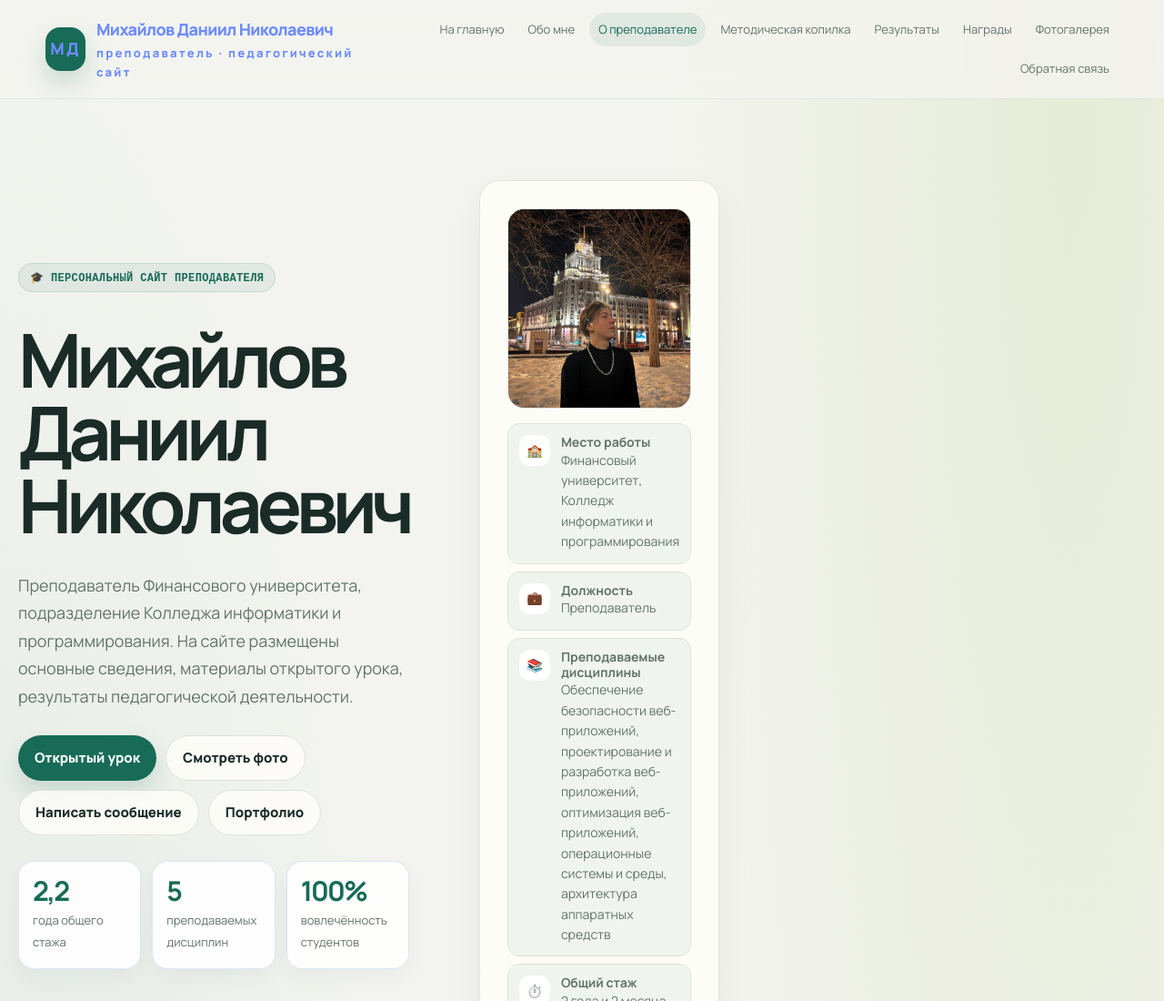
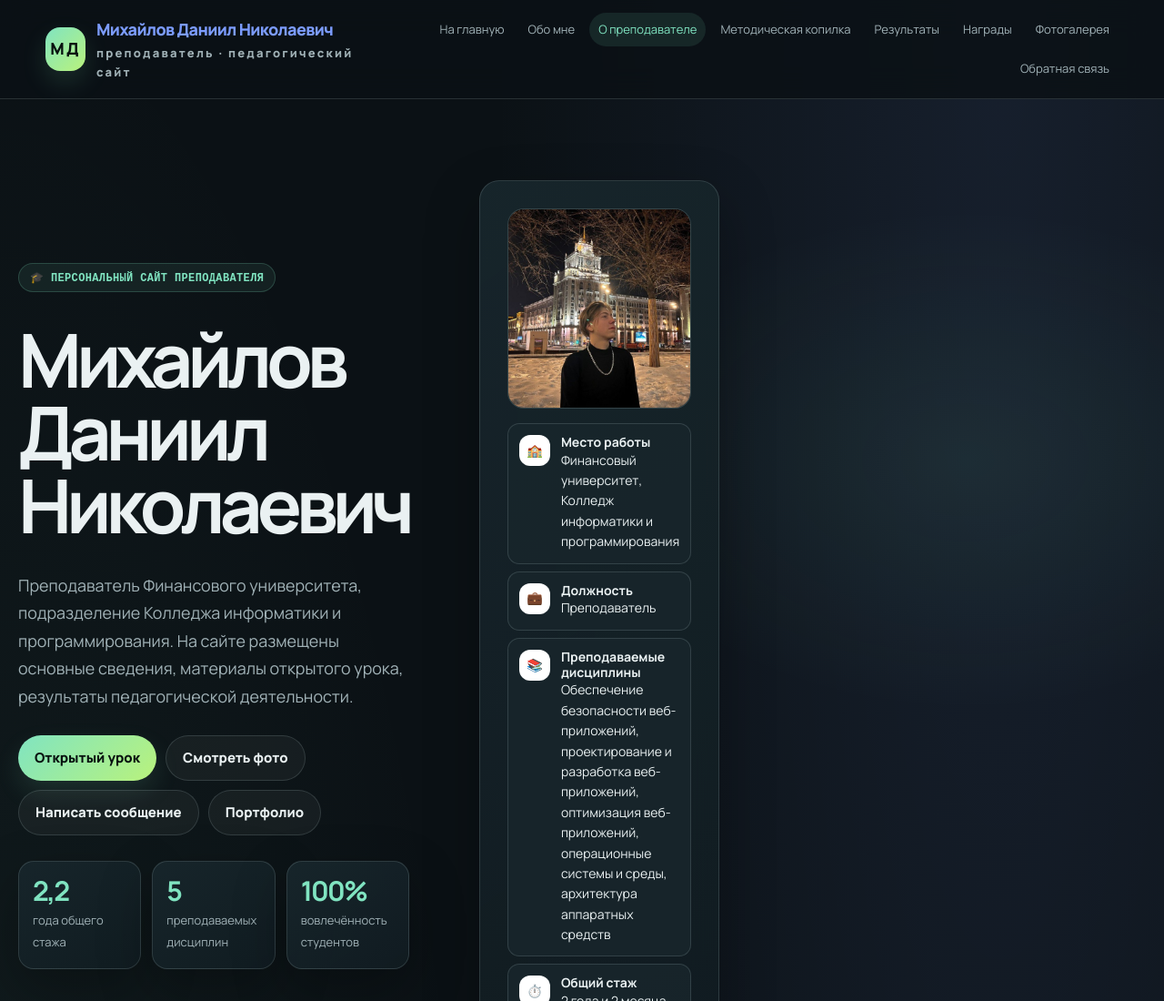
Before and after one commit to Jirafs/Portfolio-Jiraf, a plain HTML site: page pedagog.html in a window 1280 px wide. Shown: the top 1100 px of the page at 91% size. Drawn offline with nearby package versions, Linux system fonts and the light colour scheme.

Commit message:
Unify portfolio and teaching pages with dark theme
Co-authored-by: Copilot <223556219+Copilot@users.noreply.github.com>

```diff
--- a/pedagog.html
+++ b/pedagog.html
@@ -163,6 +163,7 @@
   </style>
   <link rel="stylesheet" href="upload-center.css" />
   <link rel="stylesheet" href="pedagog-design.css" />
+  <link rel="stylesheet" href="polished-theme.css" />
 </head>
 <body class="teacher-site">
   <header class="site-header">
--- /dev/null
+++ b/polished-theme.css
@@ -0,0 +1,561 @@
+:root {
+  --ink: #eaf1f2;
+  --paper: #0b1115;
+  --acid: #b9f27c;
+  --orange: #80e4c1;
+  --line: rgba(210, 231, 232, 0.16);
+  --blue: #7c9cff;
+  --mono: "DM Mono", monospace;
+  --sans: "Manrope", sans-serif;
+  color-scheme: dark;
+}
+
+html {
+  scroll-padding-top: 88px;
+}
+
+body:not(.teacher-site) {
+  background:
+    radial-gradient(ellipse at 78% 4%, rgba(124, 156, 255, 0.1), transparent 34rem),
+    #0b1115;
+  color: var(--ink);
+}
+
+body:not(.teacher-site) ::selection,
+.teacher-site ::selection {
+  color: #07110f;
+  background: #b9f27c;
+}
+
+body:not(.teacher-site) a:focus-visible,
+body:not(.teacher-site) button:focus-visible,
+.teacher-site a:focus-visible,
+.teacher-site button:focus-visible,
+.teacher-site input:focus-visible,
+.teacher-site textarea:focus-visible {
+  outline: 2px solid #80e4c1;
+  outline-offset: 4px;
+}
+
+body:not(.teacher-site) .topbar {
+  position: sticky;
+  z-index: 20;
+  top: 0;
+  border-color: rgba(210, 231, 232, 0.12);
+  background: rgba(11, 17, 21, 0.82);
+  backdrop-filter: blur(18px);
+}
+
+body:not(.teacher-site) .desktop-nav,
+body:not(.teacher-site) .availability {
+  color: rgba(234, 241, 242, 0.72);
+}
+
+body:not(.teacher-site) .brand {
+  border-color: rgba(210, 231, 232, 0.28);
+}
+
+body:not(.teacher-site) .hero {
+  position: relative;
+  isolation: isolate;
+  min-height: min(800px, calc(100svh - 78px));
+}
+
+body:not(.teacher-site) .hero::before {
+  position: absolute;
+  z-index: -1;
+  top: 14%;
+  left: 1%;
+  width: clamp(220px, 34vw, 480px);
+  aspect-ratio: 1;
+  border: 1px solid rgba(128, 228, 193, 0.14);
+  border-radius: 50%;
+  content: "";
+  pointer-events: none;
+}
+
+body:not(.teacher-site) .hero h1 {
+  max-width: 760px;
+  text-wrap: balance;
+}
+
+body:not(.teacher-site) .hero-lead {
+  color: rgba(234, 241, 242, 0.68);
+}
+
+body:not(.teacher-site) .hero-image-wrap {
+  border: 1px solid rgba(210, 231, 232, 0.16);
+  box-shadow: 0 34px 100px rgba(0, 0, 0, 0.48);
+}
+
+body:not(.teacher-site) .hero-image-wrap::before {
+  background: linear-gradient(145deg, rgba(128, 228, 193, 0.7), rgba(124, 156, 255, 0.7));
+}
+
+body:not(.teacher-site) .hero-image-wrap img {
+  filter: saturate(0.7) contrast(1.05);
+}
+
+body:not(.teacher-site) .image-caption {
+  color: var(--ink);
+  background: rgba(11, 17, 21, 0.84);
+  backdrop-filter: blur(12px);
+}
+
+body:not(.teacher-site) .hero-stamp {
+  border-color: var(--orange);
+  color: var(--orange);
+  background: #0b1115;
+}
+
+body:not(.teacher-site) .circle-link {
+  box-shadow: 0 16px 44px rgba(128, 228, 193, 0.18);
+}
+
+body:not(.teacher-site) .ticker {
+  border-color: var(--line);
+  background: #121d22;
+  color: var(--orange);
+}
+
+body:not(.teacher-site) .work,
+body:not(.teacher-site) .about,
+body:not(.teacher-site) .contact {
+  background: #10191e;
+  color: var(--ink);
+}
+
+body:not(.teacher-site) .work {
+  border-top: 1px solid var(--line);
+}
+
+body:not(.teacher-site) .work .section-note,
+body:not(.teacher-site) .about .section-note,
+body:not(.teacher-site) .about .signature,
+body:not(.teacher-site) .service-list span {
+  color: var(--orange);
+}
+
+body:not(.teacher-site) .project-image {
+  border: 1px solid var(--line);
+  background: #172329;
+}
+
+body:not(.teacher-site) .project-image::after {
+  display: grid;
+  place-items: center;
+  color: #07110f;
+  background: rgba(128, 228, 193, 0.91);
+  font: 11px var(--mono);
+  letter-spacing: 0.1em;
+  text-transform: uppercase;
+}
+
+body:not(.teacher-site) .project-meta {
+  border-color: var(--line);
+}
+
+body:not(.teacher-site) .about {
+  background:
+    radial-gradient(ellipse at 80% 40%, rgba(124, 156, 255, 0.08), transparent 36rem),
+    #0e171b;
+}
+
+body:not(.teacher-site) .teacher-band,
+body:not(.teacher-site) .documents,
+body:not(.teacher-site) .credentials,
+body:not(.teacher-site) .teacher-cta,
+body:not(.teacher-site) .cloud-access {
+  color: var(--ink);
+  border-color: var(--line);
+  background: #121d22;
+}
+
+body:not(.teacher-site) .teacher-band h2 em,
+body:not(.teacher-site) .teacher-achievements h2 em,
+body:not(.teacher-site) .credentials h2 em,
+body:not(.teacher-site) .teacher-cta h2 em {
+  color: var(--orange);
+}
+
+body:not(.teacher-site) .teacher-band .lesson,
+body:not(.teacher-site) .credential-panel,
+body:not(.teacher-site) .credential-list li,
+body:not(.teacher-site) .certificate-list li {
+  border-color: var(--line);
+}
+
+body:not(.teacher-site) .format-tags span {
+  border-color: var(--line);
+  background: rgba(255, 255, 255, 0.035);
+}
+
+body:not(.teacher-site) .cloud-toggle,
+body:not(.teacher-site) .oauth-button {
+  color: var(--ink);
+  border-color: var(--line);
+  background: rgba(255, 255, 255, 0.045);
+}
+
+body:not(.teacher-site) .cloud-form input,
+body:not(.teacher-site) .credential-form input,
+body:not(.teacher-site) .credential-form textarea {
+  color: var(--ink);
+  border-color: var(--line);
+  background: #0b1115;
+}
+
+body:not(.teacher-site) .cloud-form button,
+body:not(.teacher-site) .credential-form button {
+  color: #07110f;
+}
+
+body:not(.teacher-site) .teacher-cta a {
+  color: var(--ink);
+  border-color: rgba(234, 241, 242, 0.5);
+}
+
+body:not(.teacher-site) .knowledge-grid span {
+  border-color: var(--line);
+  border-radius: 8px;
+  background: rgba(255, 255, 255, 0.025);
+}
+
+body:not(.teacher-site) .contact {
+  background: linear-gradient(135deg, #17262b, #1c3232);
+}
+
+body:not(.teacher-site) .contact h2 {
+  color: var(--ink);
+}
+
+body:not(.teacher-site) .contact h2 em,
+body:not(.teacher-site) .email-link span {
+  color: var(--orange);
+}
+
+body:not(.teacher-site) .email-link {
+  border-color: rgba(234, 241, 242, 0.46);
+}
+
+body:not(.teacher-site) .contact-bottom {
+  border-color: var(--line);
+}
+
+body:not(.teacher-site) footer,
+body:not(.teacher-site) .case-footer,
+body:not(.teacher-site) .teacher-footer {
+  border-color: var(--line);
+  background: #090e11;
+  color: rgba(234, 241, 242, 0.68);
+}
+
+.case-page {
+  background: #0b1115;
+}
+
+.case-page .case-hero,
+.case-page .case-info,
+.case-page .case-gallery {
+  color: var(--ink);
+  background: #0b1115;
+}
+
+.case-page .case-story {
+  color: var(--ink);
+  background: #142126;
+}
+
+.case-page .case-process article {
+  border-color: var(--line);
+}
+
+.case-page .case-cta {
+  color: var(--ink);
+  background: linear-gradient(135deg, #1b3435, #18252c);
+}
+
+.case-page .case-hero-image {
+  background: #172329;
+}
+
+.case-page .case-switcher {
+  border-color: var(--line);
+  background: #0b1115;
+}
+
+.case-page .case-switcher a:hover {
+  color: #07110f;
+  background: var(--orange);
+}
+
+body.teacher-site {
+  --bg: #0b1115;
+  --paper: #121d22;
+  --paper-2: #19272c;
+  --text: #eaf1f2;
+  --muted: #a1b2b7;
+  --brand: #80e4c1;
+  --brand-2: #b9f27c;
+  --line: rgba(210, 231, 232, 0.15);
+  --shadow: 0 22px 60px rgba(0, 0, 0, 0.28);
+  --radius: 22px;
+  --radius-sm: 16px;
+  color-scheme: dark;
+  color: var(--text);
+  background:
+    radial-gradient(ellipse at 86% 0%, rgba(124, 156, 255, 0.1), transparent 35rem),
+    radial-gradient(ellipse at 0 30%, rgba(128, 228, 193, 0.07), transparent 35rem),
+    var(--bg);
+}
+
+.teacher-site .site-header {
+  border-color: var(--line);
+  background: rgba(11, 17, 21, 0.86);
+}
+
+.teacher-site .brand-mark {
+  color: #07110f;
+  background: linear-gradient(135deg, var(--brand), var(--brand-2));
+  box-shadow: 0 12px 28px rgba(128, 228, 193, 0.14);
+}
+
+.teacher-site .brand-subtitle,
+.teacher-site .section-desc,
+.teacher-site .hero p,
+.teacher-site .card p,
+.teacher-site .card ul {
+  color: var(--muted);
+}
+
+.teacher-site .nav a {
+  color: var(--muted);
+}
+
+.teacher-site .nav a:hover,
+.teacher-site .nav a.active {
+  color: var(--brand);
+  background: rgba(128, 228, 193, 0.1);
+}
+
+.teacher-site .menu-toggle,
+.teacher-site .btn-secondary {
+  color: var(--text);
+  border-color: var(--line);
+  background: rgba(255, 255, 255, 0.045);
+}
+
+.teacher-site .hero {
+  background:
+    radial-gradient(ellipse at 83% 36%, rgba(128, 228, 193, 0.08), transparent 26rem),
+    transparent;
+}
+
+.teacher-site .eyebrow {
+  color: var(--brand);
+  border-color: rgba(128, 228, 193, 0.2);
+  background: rgba(128, 228, 193, 0.08);
+}
+
+.teacher-site .btn-primary,
+.teacher-site .teacher-upload-dropzone .upload-button,
+.teacher-site .teacher-owner-access .cloud-form button,
+.teacher-site .teacher-owner-access .cloud-logout {
+  color: #07110f;
+  background: linear-gradient(135deg, var(--brand), var(--brand-2));
+  box-shadow: 0 12px 28px rgba(128, 228, 193, 0.12);
+}
+
+.teacher-site .stat,
+.teacher-site .card,
+.teacher-site .photo-card,
+.teacher-site .profile-card,
+.teacher-site .teacher-upload-block,
+.teacher-site .metric {
+  color: var(--text);
+  border-color: var(--line);
+  background: linear-gradient(145deg, rgba(24, 38, 44, 0.94), rgba(17, 28, 33, 0.96));
+  box-shadow: var(--shadow);
+}
+
+.teacher-site .stat strong,
+.teacher-site .metric strong,
+.teacher-site .section-kicker {
+  color: var(--brand);
+}
+
+.teacher-site .profile-card {
+  backdrop-filter: blur(18px);
+}
+
+.teacher-site .portrait-frame {
+  border-color: var(--line);
+  background: #19272c;
+}
+
+.teacher-site .quick-row,
+.teacher-site .contact-line,
+.teacher-site .guest-message,
+.teacher-site .teacher-owner-access,
+.teacher-site .group-subject-empty {
+  color: var(--text);
+  border-color: var(--line);
+  background: rgba(25, 39, 44, 0.82);
+}
+
+.teacher-site .quick-row span,
+.teacher-site .quick-row b {
+  color: var(--text);
+}
+
+.teacher-site .section-head::before {
+  background: linear-gradient(var(--brand), var(--brand-2));
+}
+
+.teacher-site .card:hover,
+.teacher-site .photo-card:hover {
+  border-color: rgba(128, 228, 193, 0.3);
+  box-shadow: 0 28px 70px rgba(0, 0, 0, 0.36);
+}
+
+.teacher-site table {
+  color: var(--text);
+  background: #111b20;
+}
+
+.teacher-site th,
+.teacher-site .group-subject-table th {
+  color: var(--text);
+  background: #1a292f;
+}
+
+.teacher-site td,
+.teacher-site .group-subject-table td {
+  color: var(--muted);
+}
+
+.teacher-site th,
+.teacher-site td,
+.teacher-site .group-subject-table-wrap {
+  border-color: var(--line);
+}
+
+.teacher-site .doc,
+.teacher-site .teacher-upload-dropzone {
+  color: var(--text);
+  border-color: rgba(128, 228, 193, 0.22);
+  background: rgba(25, 39, 44, 0.82);
+}
+
+.teacher-site .doc:hover,
+.teacher-site .upload-item:hover {
+  border-color: rgba(128, 228, 193, 0.36);
+  background: rgba(128, 228, 193, 0.065);
+}
+
+.teacher-site .teacher-upload-block h4,
+.teacher-site .upload-item a,
+.teacher-site .teacher-owner-access summary {
+  color: var(--text);
+}
+
+.teacher-site .upload-item,
+.teacher-site .upload-item .document-preview-toggle {
+  border-color: var(--line);
+}
+
+.teacher-site .upload-item .document-preview-toggle {
+  color: var(--brand);
+  background: rgba(128, 228, 193, 0.08);
+}
+
+.teacher-site .upload-item .document-preview-toggle:hover,
+.teacher-site .upload-item .document-preview-toggle[aria-expanded="true"] {
+  color: #07110f;
+  background: var(--brand);
+}
+
+.teacher-site .upload-preview,
+.teacher-site .pdf-preview-canvas {
+  color-scheme: light;
+}
+
+.teacher-site .upload-status,
+.teacher-site .cloud-status,
+.teacher-site .doc-action {
+  color: var(--brand);
+}
+
+.teacher-site .teacher-owner-access .cloud-form input,
+.teacher-site .field input,
+.teacher-site .field textarea {
+  color: var(--text);
+  border-color: var(--line);
+  background: #0d171b;
+}
+
+.teacher-site .field input::placeholder,
+.teacher-site .field textarea::placeholder {
+  color: #82969b;
+}
+
+.teacher-site .field input:focus,
+.teacher-site .field textarea:focus {
+  border-color: var(--brand);
+  box-shadow: 0 0 0 4px rgba(128, 228, 193, 0.12);
+}
+
+.teacher-site .teacher-owner-access summary {
+  color: var(--brand);
+}
+
+.teacher-site .teacher-owner-access > p {
+  color: var(--muted);
+}
+
+.teacher-site .footer {
+  color: var(--muted);
+  border-color: var(--line);
+  background: rgba(9, 14, 17, 0.88);
+}
+
+.teacher-site .to-top {
+  color: var(--text);
+  border-color: var(--line);
+  background: #121d22;
+}
+
+.teacher-site .cloud-logout:hover,
+.teacher-site .teacher-owner-access .cloud-logout:hover {
+  color: #fff;
+  background: #a33d36;
+}
+
+@media (max-width: 760px) {
+  body:not(.teacher-site) .topbar {
+    background: rgba(11, 17, 21, 0.94);
+  }
+
+  body:not(.teacher-site) .desktop-nav.nav-open {
+    color: var(--ink);
+    border-color: var(--line);
+    background: #121d22;
+  }
+
+  .teacher-site .nav {
+    border-color: var(--line);
+    background: rgba(15, 24, 29, 0.98);
+    box-shadow: var(--shadow);
+  }
+}
+
+@media (prefers-reduced-motion: reduce) {
+  body:not(.teacher-site) *,
+  body:not(.teacher-site) *::before,
+  body:not(.teacher-site) *::after {
+    scroll-behavior: auto !important;
+    animation-duration: 0.01ms !important;
+    animation-iteration-count: 1 !important;
+    transition-duration: 0.01ms !important;
+  }
+}
```
Also changed, not shown: about.html (+1 -0 lines), index.html (+1 -0 lines), project.html (+1 -0 lines).
